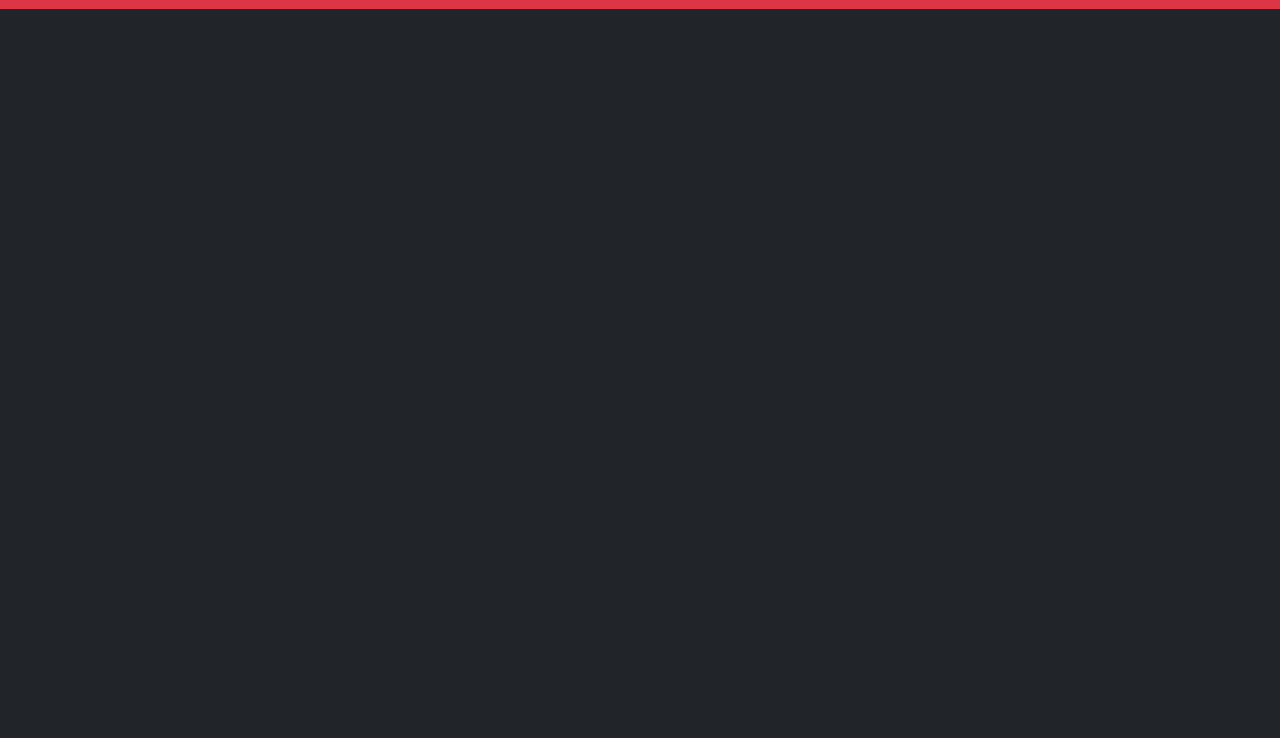
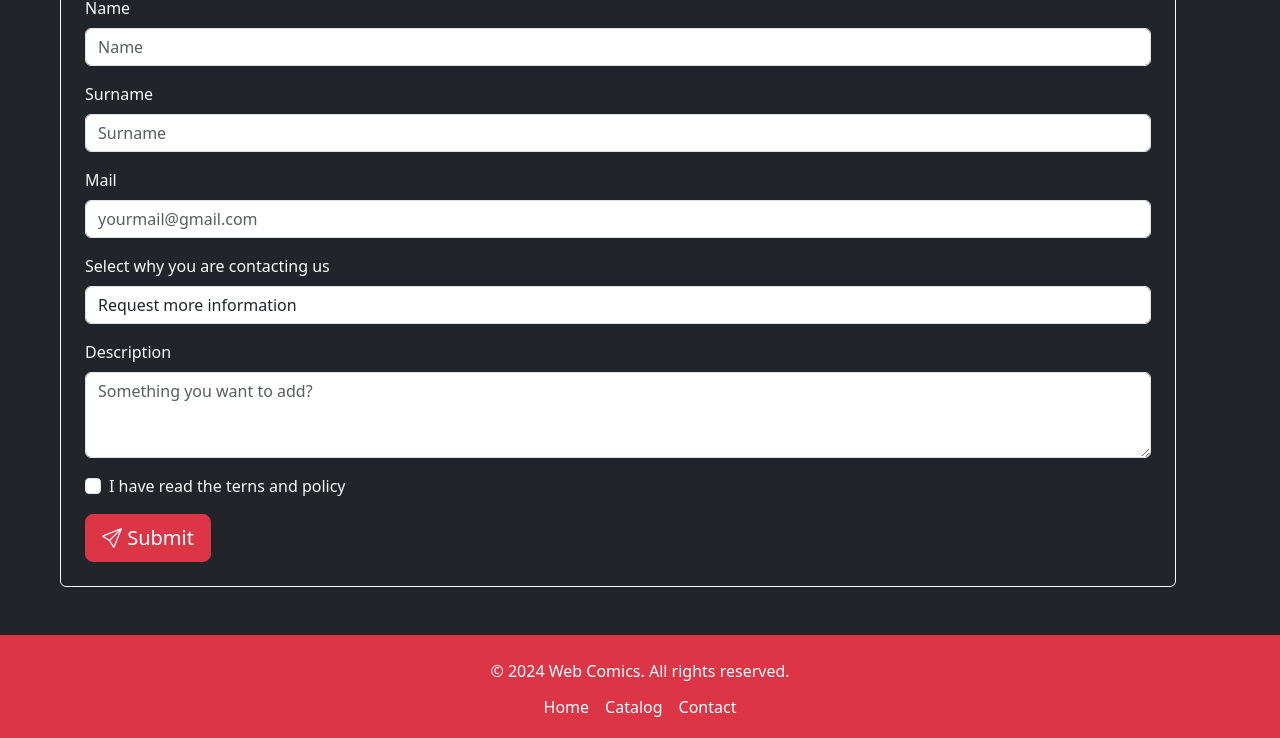
Before and after one commit to annacano0/M09-BootstrapWebComics, a plain HTML site: page contacto.html in a window 1280 px wide. Shown: the part 219-957 px from the top of the page. Before the commit the page ends 800 px from the top, so only its background shows below. Drawn offline with nearby package versions, Linux system fonts and the light colour scheme.

Commit message:
fix: add correct route to contact form

```diff
--- a/contacto.html
+++ b/contacto.html
@@ -18,9 +18,9 @@
     <nav class="navbar navbar-expand-lg navbar-dark bg-danger p-3">
         <a class="navbar-brand" href="./index.html">Web comics</a>
         <button class="navbar-toggler" type="button" data-bs-toggle="collapse" data-bs-target="#navbarSupportedContent"
-        aria-controls="navbarSupportedContent" aria-expanded="false" aria-label="Toggle navigation">
-        <span class="navbar-toggler-icon"></span>
-    </button>
+            aria-controls="navbarSupportedContent" aria-expanded="false" aria-label="Toggle navigation">
+            <span class="navbar-toggler-icon"></span>
+        </button>
         <div class="collapse navbar-collapse" id="navbarSupportedContent">
             <ul class="navbar-nav mr-auto">
                 <li class="nav-item active">
@@ -36,13 +36,58 @@
                     <a class="nav-link" href="./catalogo.html#manga">Manga</a>
                 </li>
                 <li class="nav-item">
-                    <a class="nav-link" href="./contacto">Contact us</a>
+                    <a class="nav-link" href="./contacto.html">Contact us</a>
                 </li>
             </ul>
 
 
         </div>
     </nav>
+
+    <div class="container m-5 d-flex flex-column">
+        <h2 class="text-center">Contact form</h2>
+
+        <form class="border border-light rounded mt-4 p-4">
+            <div class="mb-3">
+                <label for="name" class="form-label">Name</label>
+                <input type="text" class="form-control" id="name" placeholder="Name">
+            </div>
+            <div class="mb-3">
+                <label for="surname" class="form-label">Surname</label>
+                <input type="text" class="form-control" id="surname" placeholder="Surname">
+            </div>
+            <div class="mb-3">
+                <label for="email" class="form-label">Mail</label>
+                <input type="email" class="form-control" id="email" placeholder="yourmail@gmail.com">
+            </div>
+
+            <div class="mb-3">
+                <label for="name" class="form-label">Select why you are contacting us</label>
+                <select class="form-control">
+                    <option>Request more information</option>
+                    <option>I want to report an issue</option>
+                    <option>Others</option>
+                </select>
+            </div>
+            <div class="mb-3">
+                <label for="description" class="form-label">Description</label>
+                <textarea class="form-control" id="exampleFormControlTextarea1" rows="3"
+                    placeholder="Something you want to add?"></textarea>
+
+            </div>
+
+            <div class="form-check mb-3">
+                <input type="checkbox" class="form-check-input" id="check">
+                <label for="check" class="form-check-label">I have read the terns and policy</label>
+            </div>
+            <div class="align-items-left">
+                <button type="submit" class="btn btn-lg btn-danger">
+                    <i class="bi bi-send"></i> Submit
+                </button>
+            </div>
+        </form>
+    </div>
+
     <footer class="py-4 bg-danger text-white text-center">
         <p class="mb-1">© 2024 Web Comics. All rights reserved.</p>
         <ul class="nav justify-content-center">
```
Also changed, not shown: catalogo.html (+11 -8 lines), index.html (+1 -1 lines).
